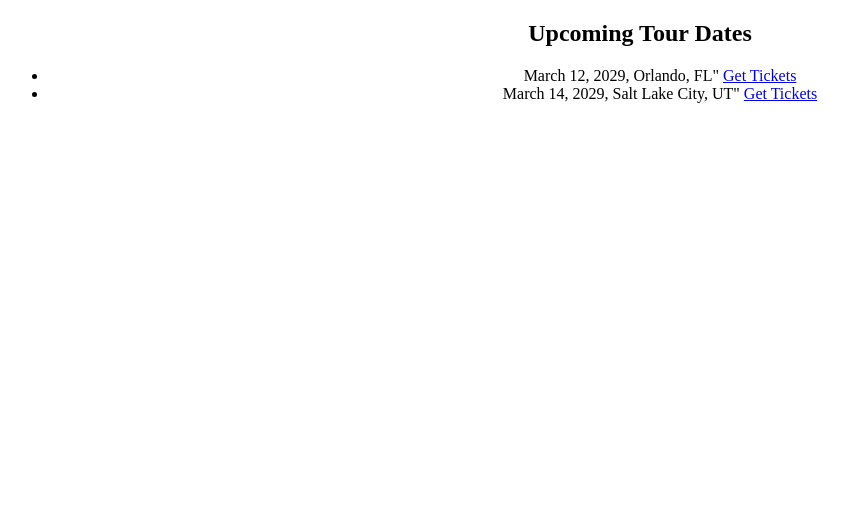
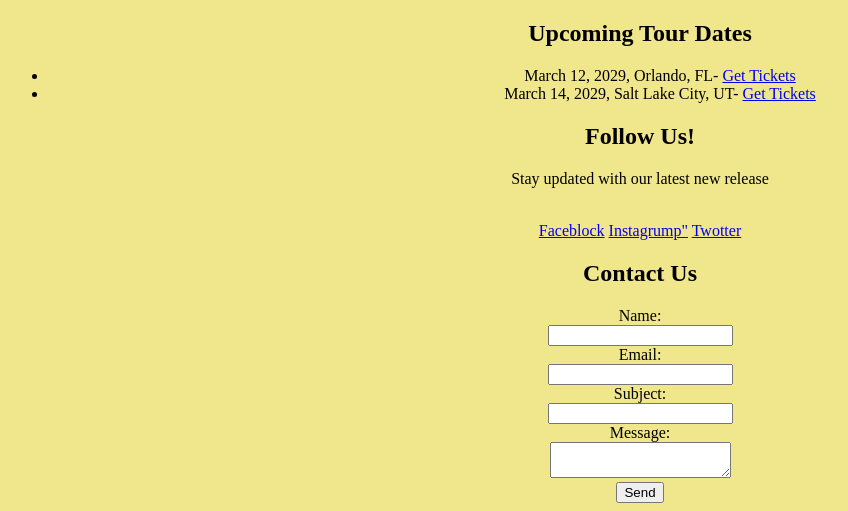
Before and after one commit to LiJin865/PT3QUARTER1, a plain HTML site: page index.html in a window 1280 px wide. Shown: the part 1067-1578 px from the top of the page, without its empty margins (0-848 px from the left). Before the commit the page ends 1186 px from the top, so only its background shows below. Drawn offline with Linux system fonts and the light colour scheme.

Commit message:
Update index.html

```diff
--- a/index.html
+++ b/index.html
@@ -5,7 +5,7 @@
 <meta name="description" content="Official Webpage of Harmony Heights, featuring our latest music, tour dates and exclusive for our fans">
 <title>Harmony Heights:Feel the Music</title>
 </head>
-<body style="background-color: Neon Blue;">
+<body style="background-color: khaki;">
   <center>
 <h1>Welcome to Harmony Heights</h1>
   <p>We are Harmony
@@ -25,6 +25,35 @@ music has been incredible, and we're excited to share it with you.</p>
     </video>
     <h2>Upcoming Tour Dates</h2>
     <ul>
-      <li>March 12, 2029, Orlando, FL" <a href="https://example.com/purchase-tickets-harmony-heights-orlando" taget="_blank">Get Tickets</a></li>
-      <li>March 14, 2029, Salt Lake City, UT" <a href= "https://example.com/purchase-tickets-harmony-heights-slc" target="_blank">Get Tickets</a></li>
+      <li>March 12, 2029, Orlando, FL- <a href="https://example.com/purchase-tickets-harmony-heights-orlando" taget="_blank">Get Tickets</a></li>
+      <li>March 14, 2029, Salt Lake City, UT- <a href= "https://example.com/purchase-tickets-harmony-heights-slc" target="_blank">Get Tickets</a></li>
     </ul>
+    <h2>Follow Us!</h2>
+    <p>Stay updated with our latest new release</p>
+   <br>
+<a href="https://www.example.com/faceblock/hh" target="_blank">Faceblock</a>
+    <a href="https://www.example.com/instagrump/hh" target="_blank">Instagrump"</a>
+    <a href="https://www.example.com/twotter/hh" target="_blank">Twotter</a>
+    <h2>Contact Us</h2>
+    <form>
+      <label for="name">Name:</label>
+      <br>
+      <input type="text" id="name" name="name">
+      <br>
+      <label for="email">Email:</label>
+      <br>
+      <input type="email" id="email" name="email">
+      <br>
+      <label for="subject">Subject:</label>
+      <br>
+      <input type="text" id="subject" name="subject">
+      <br>
+      <label for="message">Message:</label>
+      <br>
+      <textarea id="message" name="message"></textarea>
+      <br>
+      <input type="submit" value="Send">
+    </form>
+  </center>
+</body>
+</html>
```
